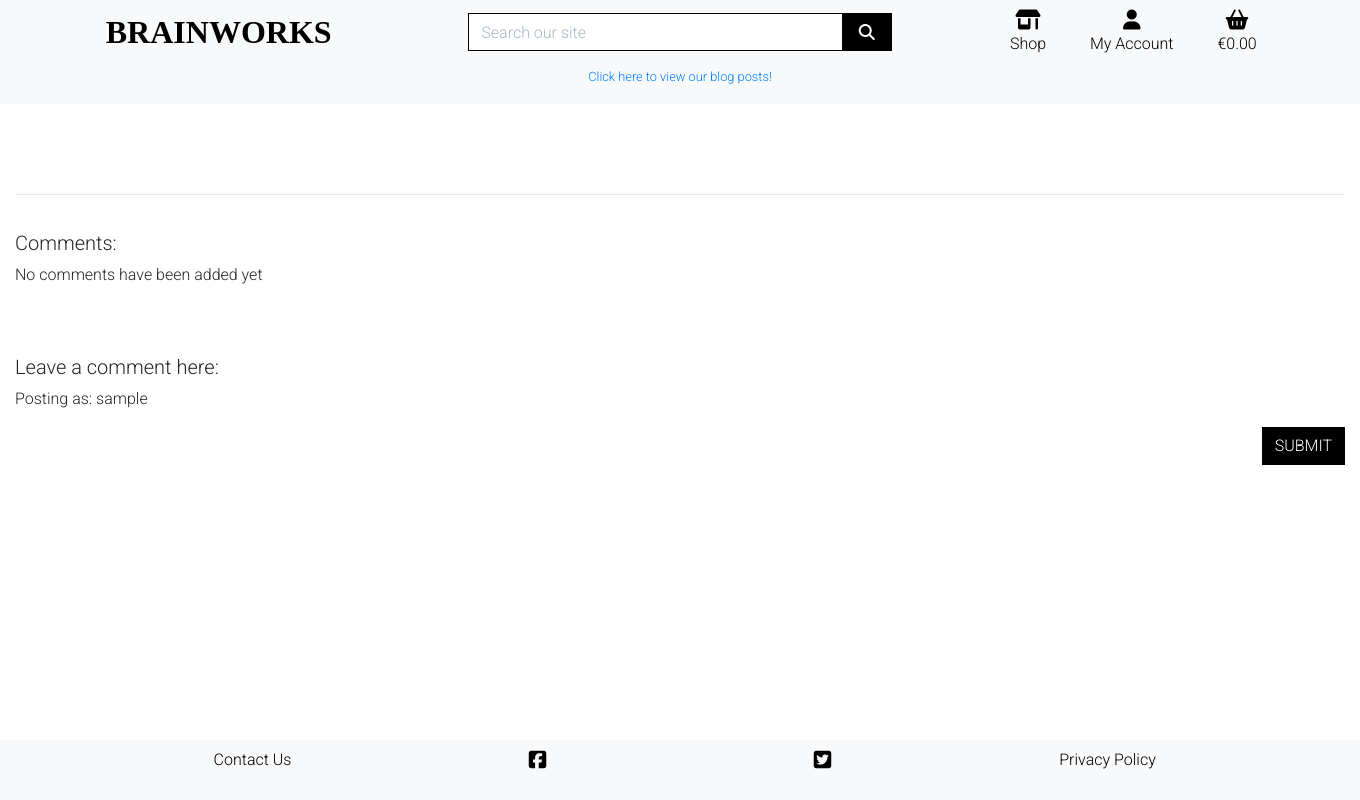
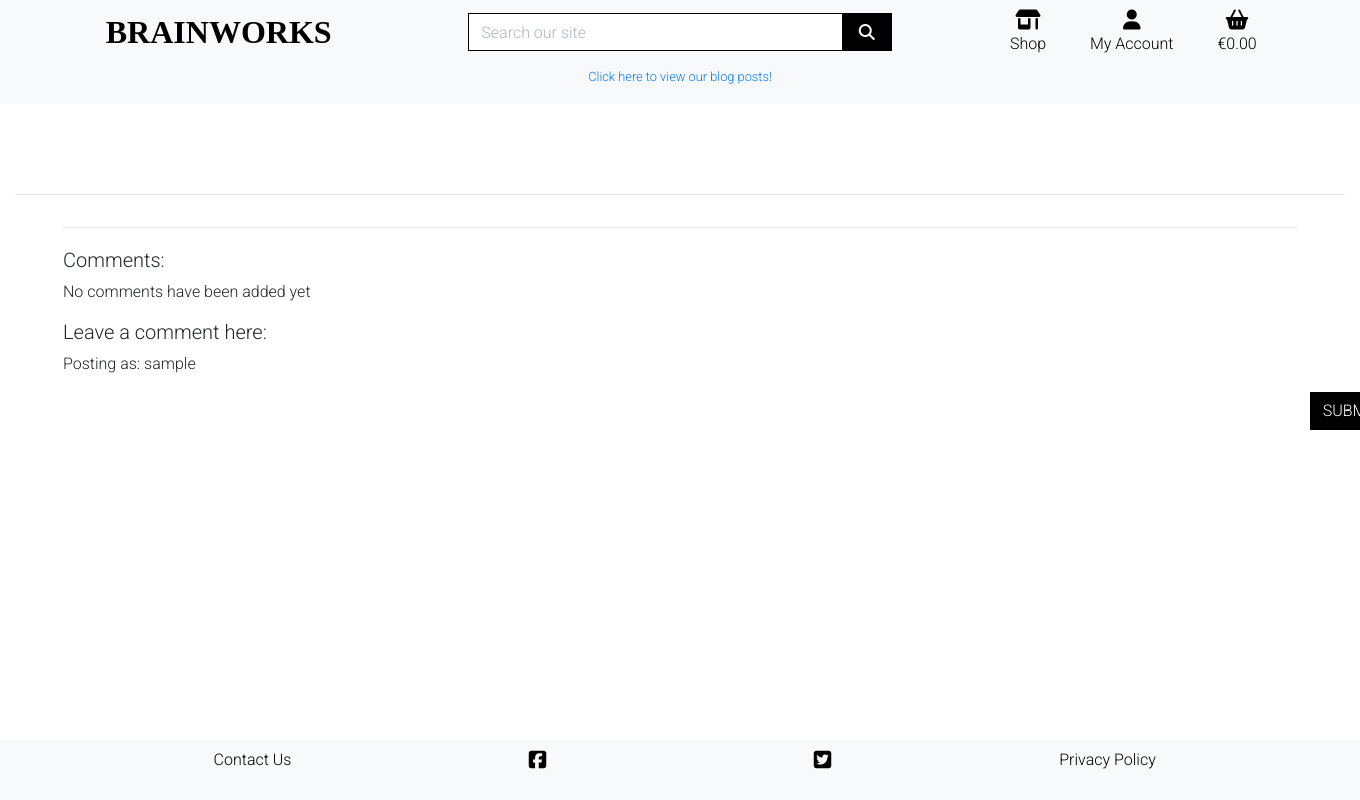
Before and after one commit to Code-Institute-Submissions/Michelle3334-Brainworks_AprResub, a Django app: template blog/templates/blog/blog_detail.html in a window 1360 px wide. Run offline with Django 3.2, Linux system fonts and the light colour scheme; the template is opened without the code that fills it, so the values that code supplies are empty; the visitor is signed in with stand-in values (Sample User, id 1); the page is wider than the window, and the part outside it is not shown; some libraries are stand-ins or nearby versions; some web fonts are replaced.

Commit message:
Change spacing on blog detail page, add hr between sections and change order of comment display

```diff
--- a/blog/templates/blog/blog_detail.html
+++ b/blog/templates/blog/blog_detail.html
@@ -19,14 +19,15 @@
         </div>
         <div class="row mb-1">
             <div class="col-12">
-                <div class="">
+                <div class="mx-5">
                     <p>{{ blog.text | linebreaks }}</p>
                     <p class="mb-0"><small>{{ blog.date_authored }}</small></p>
+                    <hr>
                 </div>
             </div>
         </div>
-        <div class="row mb-1">
-            <div class="col-12 mb-5">
+        <div class="row">
+            <div class="col-12 mx-5">
                 <h5>Comments:</h5>
                 {% if not blog.comment.all %}
                     <p>No comments have been added yet</p>
@@ -34,15 +35,16 @@
                     {% for comment in comments %}
                     <div>
                         <p class="mb-0">{{ comment.text }}</p>
-                        <p><small>{{ comment.author }} | {{ comment.date_created }}</small></p>
+                        <p><small>Added by: {{ comment.author }} | {{ comment.date_created }}</small></p>
+                        <hr>
                     </div>
                     {% endfor %}
                 {% endif %}
             </div>
         </div>
         {% if user.is_authenticated %}
-        <div class="row mb-5">
-            <div class="col-12 mb-5">
+        <div class="row">
+            <div class="col-12 mx-5">
                 <h5>Leave a comment here:</h5>
                 <p>Posting as: {{ user.username }}</p>
                 <form method="POST">
@@ -52,6 +54,12 @@
                 </form>
             </div>
         </div>
+        {% else %}
+        <div class="row mb-5 pb-3">
+            <div class="col-12 mb-5 mx-5">
+                <h6>Please <a href="{% url 'account_login' %}">log in</a> to leave a comment</h6>
+            </div>
+        </div>
         {% endif %}
     </div>
 {% endblock %}
--- a/blog/views.py
+++ b/blog/views.py
@@ -19,7 +19,7 @@ def all_blogs(request):
 def blog_detail(request, blog_id):
     """ A view to show blog details """
     blog = get_object_or_404(Blog, pk=blog_id)
-    comments = blog.comment.order_by('date_created')
+    comments = blog.comment.order_by('-date_created')
     new_comment = None
 
 
```
